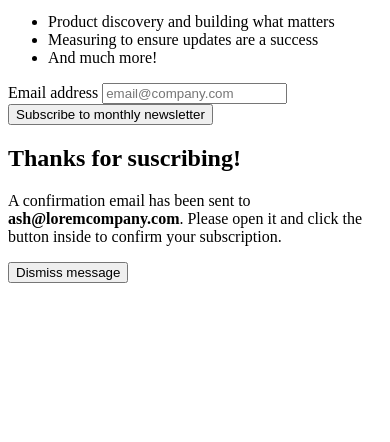
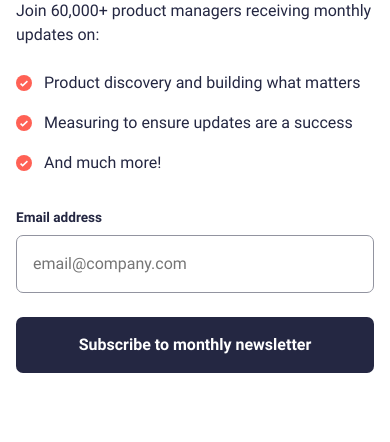
Before and after one commit to ehmenzala/newsletter-sign-up-form, a plain HTML site: page index.html in a window 390 px wide. Shown: the part 402-844 px from the top of the page. Drawn offline with nearby package versions, Linux system fonts and the light colour scheme; files that its build step writes are made by us from their sources.

Commit message:
Add mobile version styles

```diff
--- a/index.html
+++ b/index.html
@@ -4,21 +4,22 @@
     <meta charset="UTF-8" />
     <meta name="viewport" content="width=device-width, initial-scale=1.0" />
     <title>Newsletter sign-up form with success message</title>
+    <link rel="stylesheet" href="css/style.css" />
   </head>
   <body>
     <main>
       <article class="sign-up">
         <div class="sign-up__img-wrapper">
           <img
+            class="sign-up__img"
             src="assets/images/illustration-sign-up-mobile.svg"
             alt="An illustration of a tablet in an organge tones gradient background"
-            class="sign-up__img"
           />
         </div>
-        <div class="sign-up__content">
-          <h1>Stay updated!</h1>
+        <div class="sign-up__content flow-600">
+          <h1 class="sign-up__title">Stay updated!</h1>
           <p>Join 60,000+ product managers receiving monthly updates on:</p>
-          <ul class="updates-list">
+          <ul class="updates-list flow-400">
             <li class="updates-list__item">
               Product discovery and building what matters
             </li>
@@ -27,21 +28,25 @@
             </li>
             <li class="updates-list__item">And much more!</li>
           </ul>
-          <form action="#" class="sign-up-form">
+          <form action="#" id="sign-up-form" class="sign-up-form">
             <label class="sign-up-form__label" for="email">Email address</label>
             <input
               class="sign-up-form__field"
               type="email"
               placeholder="email@company.com"
             />
-            <button class="btn btn-primary" type="submit">
-              Subscribe to monthly newsletter
-            </button>
           </form>
+          <button
+            form="sign-up-form"
+            type="submit"
+            class="btn btn-primary sign-up-form__btn"
+          >
+            Subscribe to monthly newsletter
+          </button>
         </div>
       </article>
 
-      <article class="success">
+      <article class="success" style="display: none">
         <h2 class="sucess__title">Thanks for suscribing!</h2>
         <p>
           A confirmation email has been sent to
--- /dev/null
+++ b/sass/style.scss
@@ -0,0 +1,139 @@
+*,
+*::after,
+*::before {
+  box-sizing: border-box;
+}
+
+// p,
+// ul,
+// h1 {
+//   margin: 0;
+// }
+
+img {
+  display: block;
+  max-width: 100%;
+}
+
+input,
+button {
+  font: inherit;
+}
+
+@font-face {
+  font-family: "Roboto";
+  src: url(../assets/fonts/Roboto-Regular.ttf);
+  font-weight: 400;
+}
+
+@font-face {
+  font-family: "Roboto";
+  src: url(../assets/fonts/Roboto-Bold.ttf);
+  font-weight: 700;
+}
+
+:root {
+  --clr-primary: hsl(4, 100%, 67%);
+  --clr-accent-600: hsl(234, 29%, 20%);
+  --clr-accent-400: hsl(235, 18%, 26%);
+  --clr-accent-200: hsl(231, 7%, 60%);
+  --clr-accent-0: hsl(0, 0%, 100%);
+
+  --ff-400: "Roboto";
+  --fw-400: 400;
+  --fw-600: 700;
+
+  --fs-300: 0.85rem;
+  --fs-400: 1rem;
+  --fs-600: 2rem;
+
+  --spacing-400: 1rem;
+  --spacing-600: 1.5rem;
+}
+
+body {
+  margin: 0;
+  line-height: 1.5;
+  font-family: var(--ff-400);
+  font-size: var(--fs-400);
+  color: var(--clr-accent-600);
+}
+
+$spacing: (
+  400: var(--spacing-400),
+  600: var(--spacing-600),
+);
+
+@each $number, $value in $spacing {
+  .flow-#{$number} > * + * {
+    margin-top: $value;
+  }
+}
+
+@mixin mq($size: medium) {
+  @if $size == medium {
+    @media screen and (min-width: 380px) {
+      @content;
+    }
+  }
+}
+
+.btn {
+  display: block;
+  border: none;
+  border-radius: 7px;
+}
+
+.btn-primary {
+  padding: 1em 2em;
+  font-weight: var(--fw-600);
+  color: var(--clr-accent-0);
+  background-color: var(--clr-accent-600);
+}
+
+.sign-up {
+  min-height: 100vh;
+
+  &__title {
+    font-size: var(--fs-600);
+  }
+
+  &__content {
+    padding: var(--spacing-400);
+  }
+}
+
+.updates-list {
+  padding-left: 0;
+  list-style-type: none;
+
+  &__item {
+    padding-left: 1.75em;
+    background-image: url(../assets/images/icon-list.svg);
+    background-size: 1rem 1rem;
+    background-position: 0 calc(var(--fs-400) / 4);
+    background-repeat: no-repeat;
+  }
+}
+
+.sign-up-form {
+  display: grid;
+  gap: 0.5em;
+  margin-top: 2rem;
+
+  &__label {
+    font-weight: var(--fw-600);
+    font-size: var(--fs-300);
+  }
+
+  &__field {
+    padding: 1rem;
+    border: 1px solid var(--clr-accent-200);
+    border-radius: 7px;
+  }
+
+  &__btn {
+    margin-top: var(--spacing-600);
+    width: 100%;
+  }
+}
```
Also changed, not shown: 1 other file.
